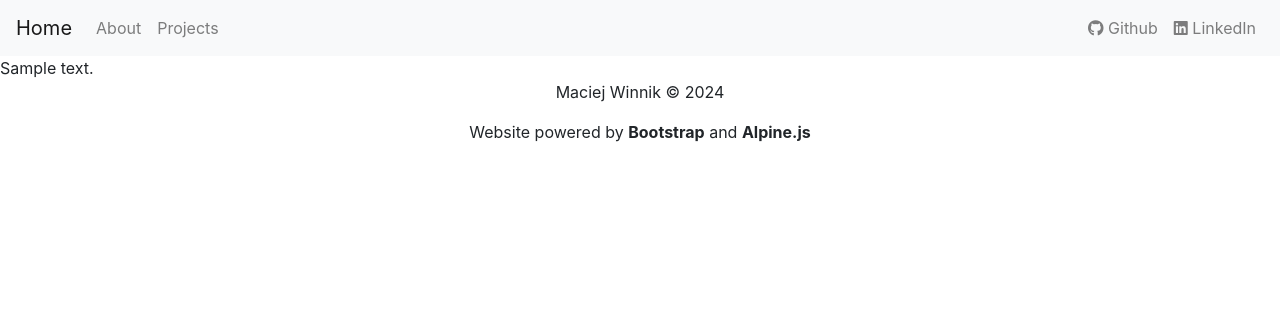
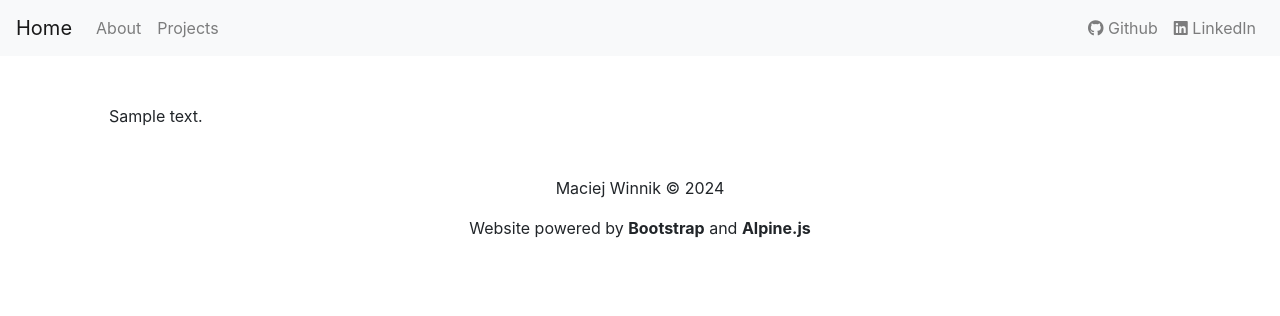
Before and after one commit to MaciekWin3/blog, a Flask app: template templates/article.html in a window 1280 px wide. Shown: the top 316 px of the page. Run offline with Flask 3, Linux system fonts and the light colour scheme; the template is opened without the code that fills it: most values are stand-ins (such as "Sample title", 1, 10 or a date in 2020); some libraries are stand-ins or nearby versions.

Commit message:
Give margin and padding to articles

```diff
--- a/templates/article.html
+++ b/templates/article.html
@@ -1 +1,5 @@
-{% extends 'base.html' %} {% block content %} {{ content|safe }} {% endblock %}
+{% extends 'base.html' %} {% block content %}
+<div class="container mt-4">
+  <article class="my-4 p-4">{{ content|safe }}</article>
+</div>
+{% endblock %}
```
Also changed, not shown: articles/test3.md (added).
